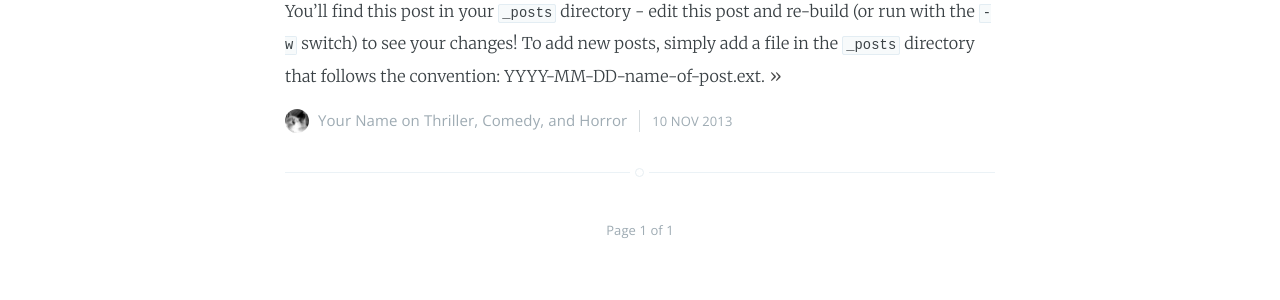
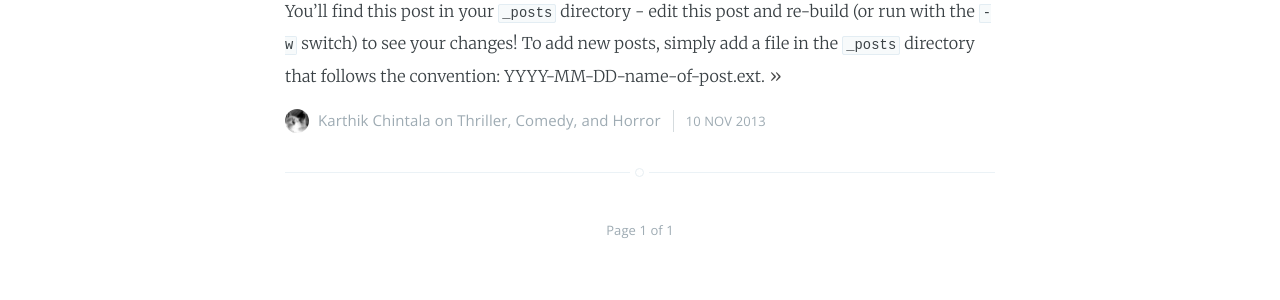
Before and after one commit to rosario/kasper, a Jekyll site: the page built from index.html, in a window 1280 px wide. Shown: the part 471-771 px from the top of the page. Built offline with Jekyll 4.4.1, drawn with Linux system fonts in a browser that asks for light colours; Markdown is read by kramdown in place of the engine named in the settings; the list of posts is cut into pages by our own code; part of the change alters nothing that is shown.

```diff
--- a/_config.yml
+++ b/_config.yml
@@ -11,5 +11,10 @@ domain_name: 'http://karthikchintala1.github.io'
 google_analytics: 'UA-XXXXXXXX-X'
 
 # Details for the RSS feed generator
-url:            'blog url'
-author:         'Your Name'
+url:            'http://karthikchintala1.github.io'
+author:         'Karthik Chintala'
+
+# Plugins (GitHub Pages only support a few)
+gems:
+  - jekyll-redirect-from
+  - jekyll-sitemap
--- a/index.html
+++ b/index.html
@@ -3,6 +3,9 @@ layout: default
 title: Home
 cover: false
 about: 'about.html'
+include_comments:
+count: true
+embed: true
 ---
 
 <header class="main-header {% if page.cover %}" style="background-image: url({{ page.cover }}) {%else%}no-cover{% endif %}">
```
